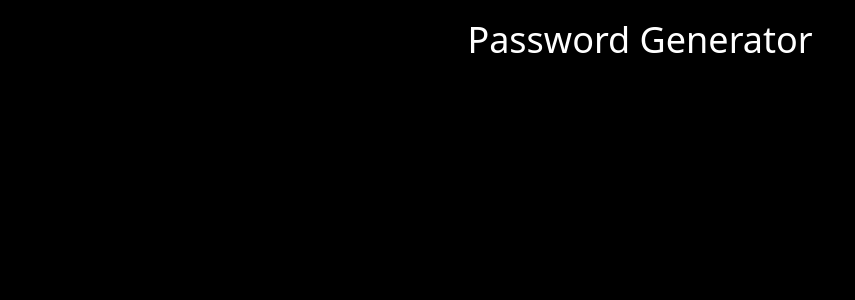
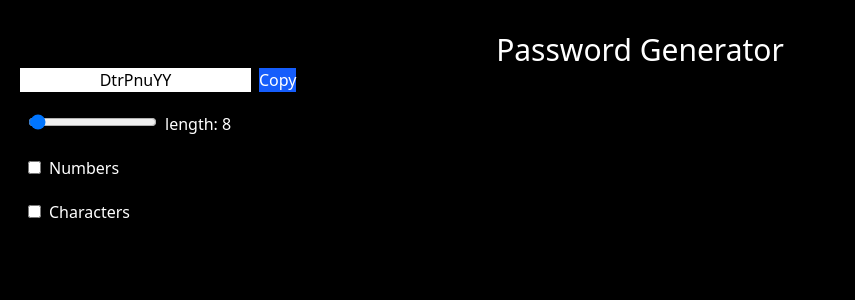
Before and after one commit to hafeeznafeez070-boop/FoodEase, a React (Vite) app: page / in a window 1280 px wide. Shown: the top 300 px of the page, without its empty margins (0-855 px from the left). Built offline with nearby package versions, Linux system fonts and the light colour scheme.

Commit message:
Selection Feature Added

```diff
--- a/src/component/PasswordGenerator.jsx
+++ b/src/component/PasswordGenerator.jsx
@@ -1,28 +1,97 @@
-import { useCallback, useState } from "react";
+import { useState, useEffect, useCallback, useRef } from "react";
 
-export default function PasswordGenerator() {
+export default function PasswordGen() {
   const [length, setLength] = useState(8);
   const [numberAllowed, setNumberAllowed] = useState(false);
-  const [charAllowed, setcharAllowed] = useState(false);
+  const [charAllowed, setCharAllowed] = useState(false);
   const [password, setPassword] = useState("");
-
-  const passwordGen = useCallback(() => {
+  const passwordRef = useRef(null);
+  const passwordGenerator = useCallback(() => {
     let pass = "";
     let str = "ABCDEFGHIJKLMNOPQRSTUVWXYZabcdefghijklmnopqrstuvwxyz";
+
     if (numberAllowed) str += "0123456789";
     if (charAllowed) str += "!@#$%^&*-_+=[]{}~`";
 
-    for (let i = 1; i <= array.length; i++) {
+    for (let i = 0; i <= length; i++) {
       let char = Math.floor(Math.random() * str.length + 1);
-      pass = str.charAt(char);
+      pass += str.charAt(char);
     }
+
     setPassword(pass);
   }, [length, numberAllowed, charAllowed, setPassword]);
+
+  const copyPasswordToClipBoard = useCallback(() => {
+    passwordRef.current?.select();
+    passwordRef.current?.setSelectionRang(0, 99);
+    window.navigator.clipboard.writeText(password);
+  }, [password]);
+
+  useEffect(() => {
+    passwordGenerator();
+  }, [length, charAllowed, numberAllowed, passwordGenerator]);
   return (
     <div>
-      <h1 className="text-4xl text-center pt-5 text-white">
+      <h1 className="text-white text-3xl text-center pt-8">
         Password Generator
       </h1>
+      <div className="ml-5">
+        <input
+          className="bg-white text-center"
+          type="text"
+          value={password}
+          ref={passwordRef}
+          placeholder="Password"
+          readOnly
+        />
+        <button
+          onClick={copyPasswordToClipBoard}
+          className="ml-2 bg-blue-600 text-white"
+        >
+          Copy
+        </button>
+      </div>
+      <div className="text-white mt-5 ml-7">
+        <input
+          className=""
+          type="range"
+          min={6}
+          max={100}
+          value={length}
+          onChange={(e) => {
+            setLength(e.target.value);
+          }}
+        ></input>
+        <label className="ml-2  mb-5 text-center">length: {length}</label>
+      </div>
+      <div className="text-white mt-5 ml-7">
+        <input
+          className=""
+          type="checkbox"
+          id="numberInput"
+          defaultChecked={numberAllowed}
+          onChange={(e) => {
+            setNumberAllowed((prev) => !prev);
+          }}
+        ></input>
+        <label className="ml-2" htmlFor="numberInput">
+          Numbers
+        </label>
+      </div>
+      <div className="text-white mt-5 ml-7">
+        <input
+          className=""
+          type="checkbox"
+          id="characterInput"
+          defaultChecked={charAllowed}
+          onChange={(e) => {
+            setNumberAllowed((prev) => !prev);
+          }}
+        ></input>
+        <label className="ml-2" htmlFor="characterInput">
+          Characters
+        </label>
+      </div>
     </div>
   );
 }
```
